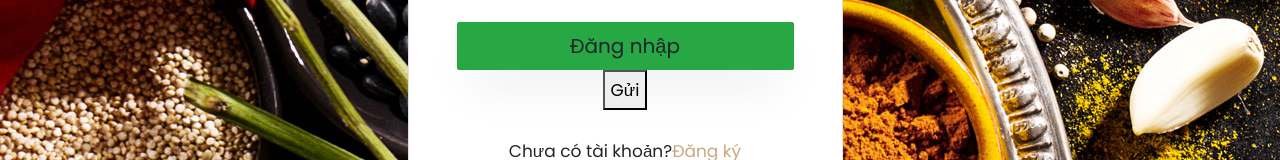
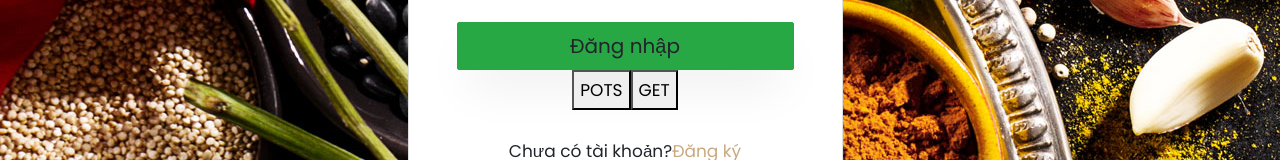
Before and after one commit to datpvptit/FoodOrderFE, a React (Create React App) app: page / in a window 1280 px wide. Shown: the part 446-606 px from the top of the page. Built offline with nearby package versions, Linux system fonts and the light colour scheme.

Commit message:
Update Login.js

```diff
--- a/src/pages/Login/Login.js
+++ b/src/pages/Login/Login.js
@@ -31,6 +31,7 @@ const Login = () => {
       const response = await fetch("http://localhost:5159/api/actions?KeepStatus=60m&Wait=15s&MessageCount=200&MessageSeverity=Info", {
         method: "POST",
         headers: {
+          "Authorization": "Basic dHVhbnR2OjEyM0AxMjNh",
           "Content-Type": "application/json",
           'Access-Control-Allow-Origin': '*'
         },
@@ -38,19 +39,11 @@ const Login = () => {
           "ActionGroup": {
             "Actions": [
               {
-                "RunAsUserActions": {
-                  "Credentials": {
-                    "UserName": "tuantv",
-                    "Password": "123@123a"
-                  }
-                }
-              },
-              {
                 "PrintBTWAction": {
                   "DocumentFile": "d:\\BarcodeBTW\\Serial.btw",
                   "Printer": "ZDesigner ZT610-600dpi ZPL",
                   "NamedDataSources": {
-                    "SN": "1159"
+                    "SN": "0931"
                   },
                   "SaveAfterPrint": true
                 }
@@ -70,6 +63,30 @@ const Login = () => {
       console.error("Error fetching orders:", error);
     }
   };
+
+  const fetchPayment2 = async (listOrderId) => {
+    try {
+      const token = localStorage.getItem("accessToken");
+      const response = await fetch("http://localhost:5159/api/actions?Status=WaitingToRun%2CRunning%2CRanToCompletion%2CCanceled%2CFaulted", {
+        method: "GET",
+        headers: {
+          "Authorization": "Basic QWRtaW46MTIzQDEyM2E=",
+          "Content-Type": "application/json",
+          'Access-Control-Allow-Origin': '*'
+        }
+      });
+
+      const data = await response.json();
+      if (data.success) {
+        console.log("ok");
+      } else {
+        throw new Error("Failed to fetch orders");
+      }
+    } catch (error) {
+      console.error("Error fetching orders:", error);
+    }
+  };
+
 
 
   const handleSubmit = async (e) => {
@@ -199,7 +216,10 @@ const Login = () => {
                       </button>
                       <button
                         onClick={fetchPayment}
-                      >Gửi</button>
+                      >POTS</button>
+                      <button
+                        onClick={fetchPayment2}
+                      >GET</button>
                     </div>
 
                     <div className="mt-4">
```
